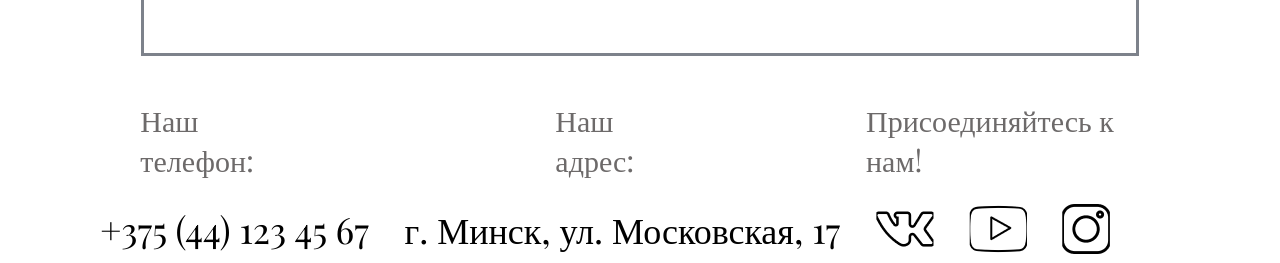
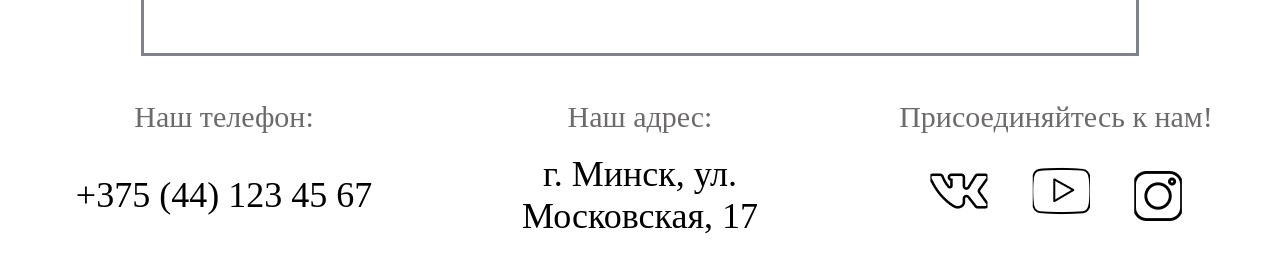
Before and after one commit to EnemYsBetA/Galstuk, a plain HTML site: page index.html in a window 1280 px wide. Shown: the part 5440-5703 px from the top of the page. Drawn offline with nearby package versions, Linux system fonts and the light colour scheme.

Commit message:
Add files via upload

```diff
--- a/galstuk.css
+++ b/galstuk.css
@@ -8,7 +8,7 @@ body
 }
 
 
-.block
+.main
 {
 	background:#ffffff;
 	width:992px;
@@ -394,81 +394,40 @@ body
 }
 
 /*underline*/
-.underline
+.footer
 {
 	background: #FFFFFF;
 	height: 207px;
-
 }
 
-.text__
+.text__line1
 {
 	display:flex;
 	align-items:center;
-	justify-content:space-between;
+	justify-content:space-evenly;
+
 	padding-top:44px;
+	color: #6D6A6A;
+	font-size:  30px;
 }
 
-.text__1
-{
-	font-family: 'Playfair Display', serif;
-	font-size: 30px;
-	line-height: 40px;
-	color: #6D6A6A;
-	margin-left:140.36px;
-}
-
-.text__2
-{
-	font-family: 'Playfair Display', serif;
-	font-size: 30px;
-	line-height: 40px;
-	color: #6D6A6A;
-	margin-right:169.66px;
-	margin-left:240.19px;
-}
-
-.text__3
-{
-	font-family: 'Playfair Display', serif;
-	font-size: 30px;
-	line-height: 40px;
-	color: #6D6A6A;
-	margin-right:110px;
-}
-
-.text___
-{
-	font-family: 'Playfair Display', serif;
-	font-size: 36px;
-	line-height: 48px;
-	color: #000000;
-	margin-left:-140px;
-}
-
-.text___2
-{
-	font-family: 'Playfair Display', serif;
-	font-size: 36px;
-	line-height: 48px;
-	color: #000000;
-}
-
-.text___3
+.text__line2
 {
 	display:flex;
 	align-items:center;
+	justify-content:space-evenly;
+
+	color: #000000;
+	margin-top:19px;
+	font-size: 36px;
+}
+
+.text_el {
+	width:  30vw;
+	text-align: center;
 }
 
 #pic2
 {
 	margin:0 35.27px 0 35.27px;
 }
-
-.blockk
-{
-	margin-top:19px;
-	display:flex;
-	align-items:center;
-	justify-content:space-between;
-}
--- a/index.html
+++ b/index.html
@@ -9,8 +9,7 @@
 	<link href="https://fonts.googleapis.com/css2?family=Montserrat&family=Playfair+Display&display=swap" rel="stylesheet">
 	</head>
 	<body>
-		<section class="back">
-			<div class="block">
+		<div class="main">
 			<div class="text">
 				Как правильно завязывать галстук?
 			</div>
@@ -94,34 +93,32 @@
 				<img src="tap.png" />
 			</div>
 		</div>
-		</section>
-		<section class="underline">
-			<div class="text__">
-				<div class="text__1">
+		<div class="footer">
+			<div class="text__line1">
+				<div class="text_el">
 					Наш телефон:
 				</div>
-				<div class="text__2">
+				<div class="text_el">
 				Наш адрес:
 				</div>
-				<div class="text__3">
+				<div class="text_el">
 					Присоединяйтесь к нам!
 				</div>
 			</div>
-			<div class="text__2">
-				<div class="blockk">
-					<div class="text___">
+
+			<div class="text__line2">
+				<div class="text_el">
 					+375 (44) 123 45 67
 				</div>
-					<div class="text___2">
+				<div class="text_el">
 					г. Минск, ул. Московская, 17
 				</div>
-					<div class="text___3">
+				<div class="text_el">
 					<img src="vk.png">
 					<img id="pic2" src="youtube.png">
 					<img src="instagram.png">
 				</div>
 			</div>
 		</div>
-		</section>
 	</body>
 </html>
```
Lines whose indentation alone changed are shown as unchanged.
